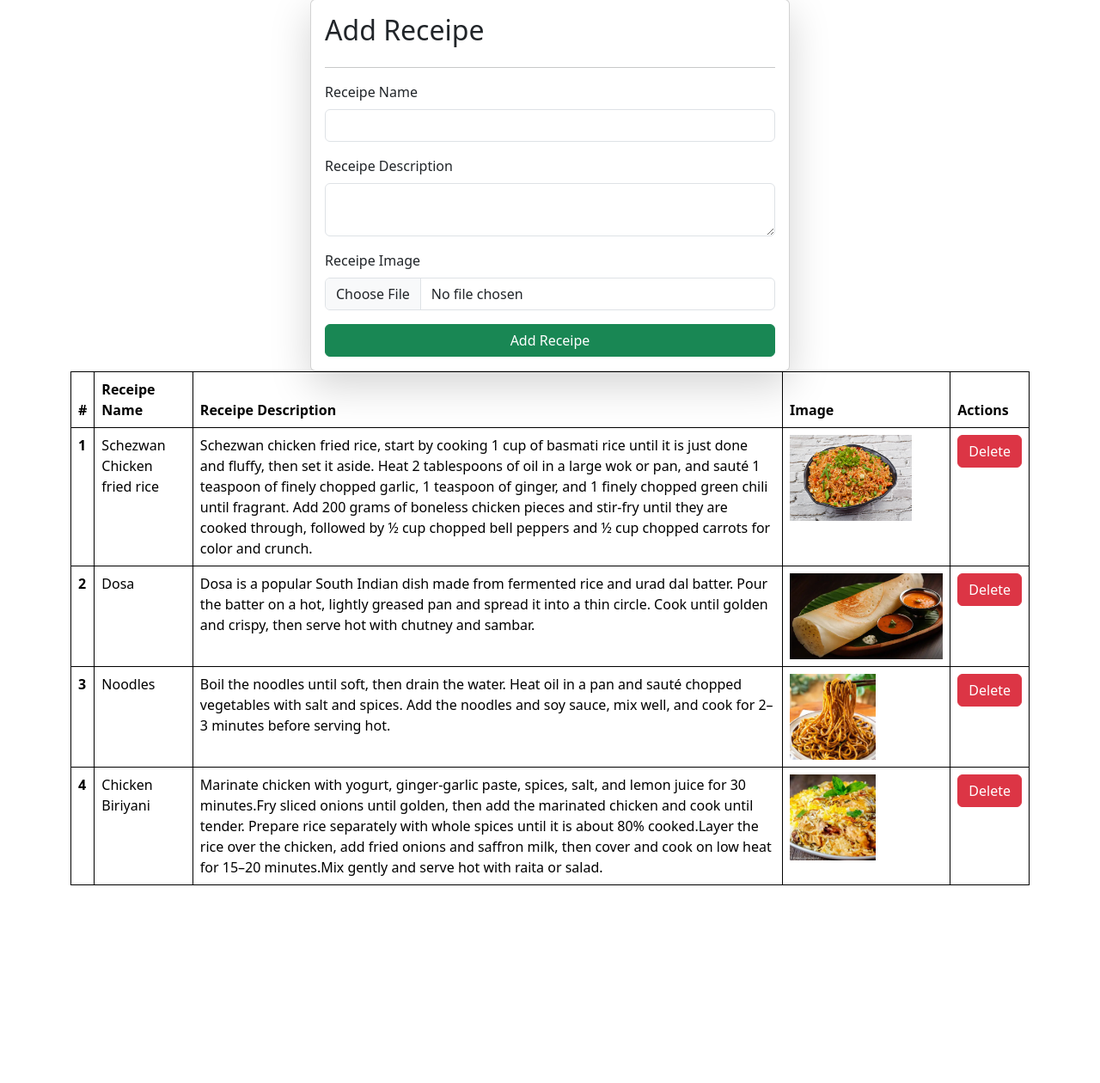
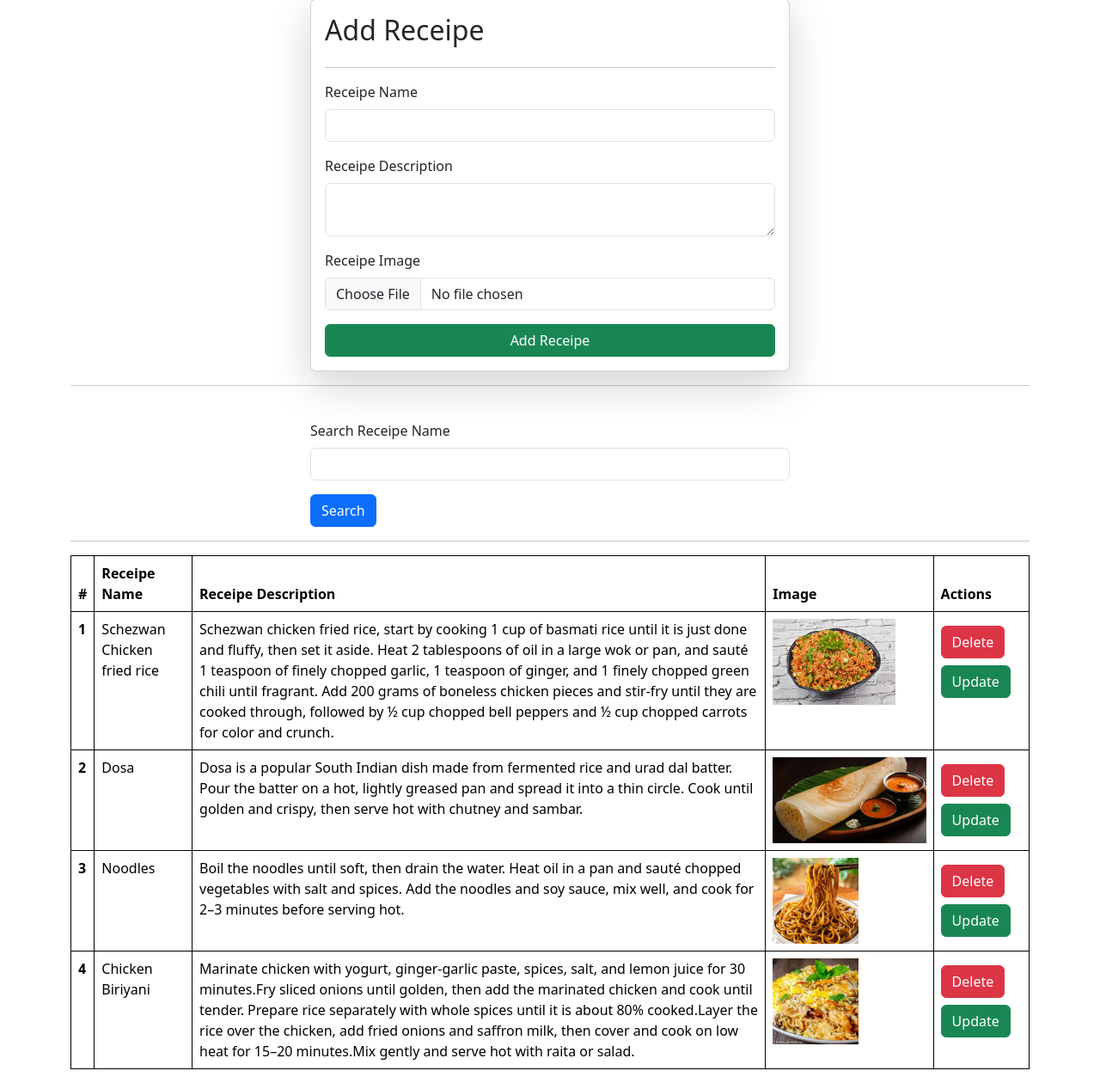
Before and after one commit to mansigharat/Django, a Django app: page /receipe/ in a window 1280 px wide. Shown: the part 49-1309 px from the top of the page at 86% size. Before the commit the page ends 1079 px from the top, so only its background shows below. Run offline with Django 5.2, Linux system fonts and the light colour scheme; data comes from the database, SQL or seed files in the repository; both versions use the stored data as it was after the commit.

Commit message:
CRUD Added to receipe project

```diff
--- a/mysite/urls.py
+++ b/mysite/urls.py
@@ -28,6 +28,7 @@ urlpatterns = [
     path('receipe/', receipe, name="receipe"),
 
     path('delete-receipe/<id>' , delete_receipe , name="delete-receipe"),
+    path('update-receipe/<id>' , update_receipe , name="update-receipe"),
 
     path('contact/', contact, name="contact"),
     path('about/', about, name="about"),
--- a/vege/templates/receipe.html
+++ b/vege/templates/receipe.html
@@ -23,8 +23,20 @@
 
         <button type="submit" class="btn btn-success">Add Receipe</button>
     </form>
-
-    <table class="table">
+<hr>
+    <div class=""mt-5>
+      <div class="mx-auto col-6">
+        <form>
+        <div class="mb-3">
+            <label for="exampleInputEmail1" class="form-label mt-4">Search Receipe Name</label>
+            <input name = "search" type="text" class="form-control">
+        </div>
+        <button type="submit" class="btn btn-primary">Search</button>
+        </form>
+      </div>
+    </div>
+<hr>
+    <table class="table mt-3">
   <thead>
     <tr>
       <th scope="col">#</th>
@@ -34,6 +46,7 @@
       <th scope="col">Actions</th>
     </tr>
   </thead>
+
   <tbody>
      {% for receipe in receipes %}
     <tr>
@@ -42,7 +55,8 @@
       <td>{{receipe.receipe_description}}</td>
       <td><img src= "/media/{{receipe.receipe_image}}" style="height : 100px"></td>
     <td>
-        <a href="/delete-receipe/{{receipe.id}}" class="btn btn-danger">Delete</a>
+        <a href="/delete-receipe/{{receipe.id}}" class="btn btn-danger mt-2">Delete</a>
+        <a href="/update-receipe/{{receipe.id}}" class="btn btn-success mt-2">Update</a>
     </td>
     </tr>
    {% endfor %}
--- a/vege/views.py
+++ b/vege/views.py
@@ -17,11 +17,38 @@ def receipe(request):
             receipe_description = receipe_description,
         )
 
+        return redirect('/receipes/')
+
+    queryset = Recipe.objects.all()
+
+    if request.GET.get('search'):
+        queryset = queryset.filter(receipe_name__icontains = request.GET.get('search'))
+
+    context = {'receipes' : queryset}
+    return render(request, 'receipe.html',context)
+
+def update_receipe(request,id):
+    queryset = Recipe.objects.get(id = id)
+
+    if request.method == "POST":
+        data = request.POST
+        receipe_image = request.FILES.get('receipe_image')
+        receipe_name = data.get('receipe_name')
+        receipe_description = data.get('receipe_description')
+
+        queryset.receipe_name = receipe_name
+        queryset.receipe_description = receipe_description
+
+        if receipe_image:
+            queryset.receipe_image = receipe_image
+
+        queryset.save()
         return redirect('/receipe/')
 
-    queryset = Recipe.objects.all()
+
     context = {'receipes' : queryset}
-    return render(request, 'receipe.html',context)
+    return render(request, 'update_receipe.html',context)
+
 
 def delete_receipe(request,id):
     queryset = Recipe.objects.get(id = id)
```
Also changed, not shown: vege/templates/update_receipe.html (added, +29 -0 lines), db.sqlite3, public/static/receipe/Biriyani_59kR3Tc.jpeg (added), public/static/receipe/Dosa_5KopO6s.jpg (added), public/static/receipe/Dosa_oH5tpU0.jpg (added), public/static/receipe/fired_rice_YhNmdJD.jpg (added), public/static/receipe/noodles_RuobmVi.webp (added).
